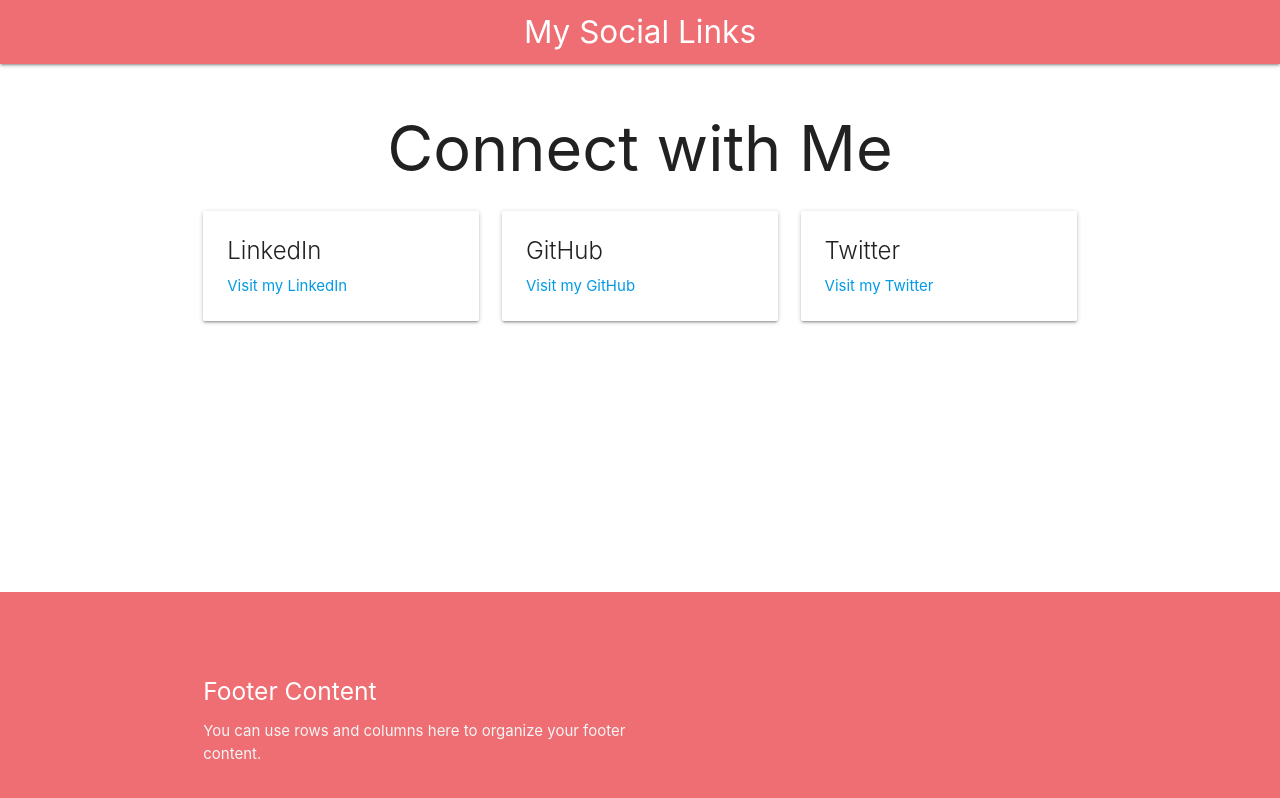
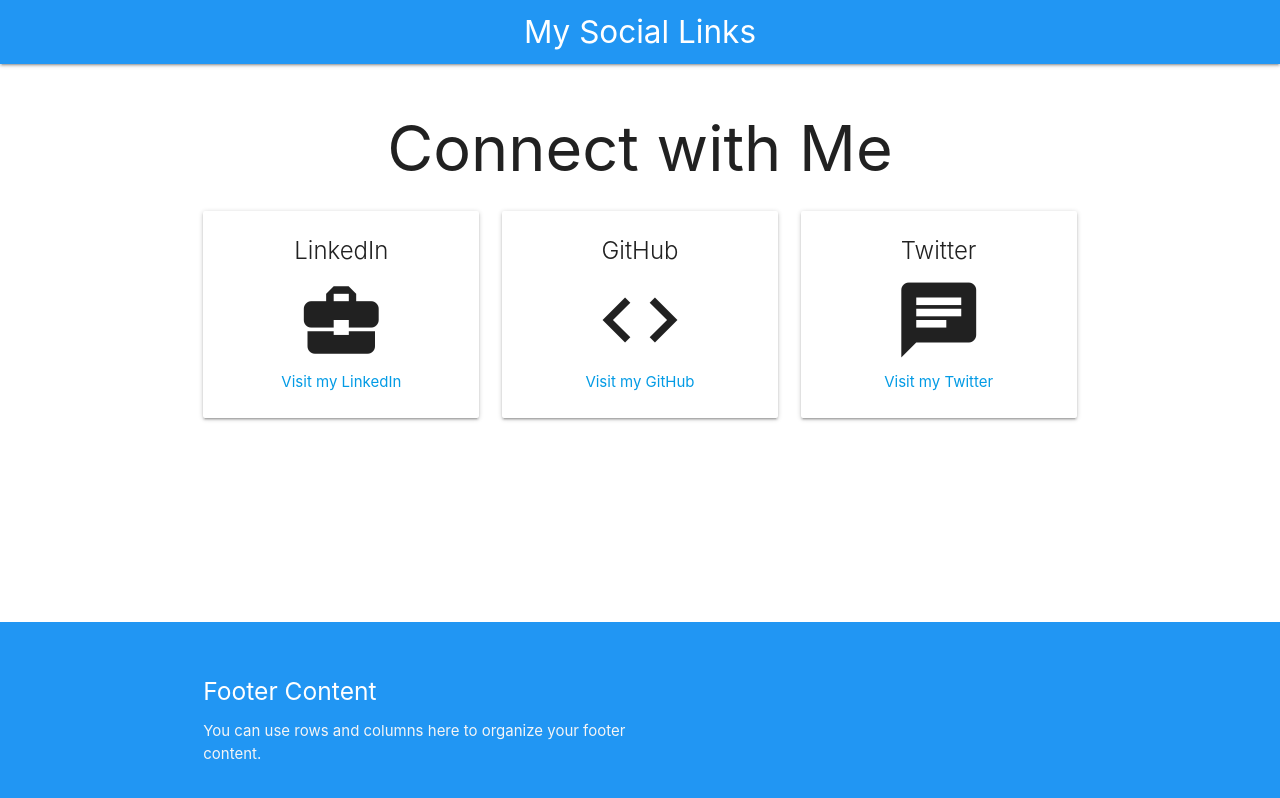
Before and after one commit to iJahangard/portfolio, a plain HTML site: page in2.html in a window 1280 px wide. Drawn offline with nearby package versions, Linux system fonts and the light colour scheme.

Commit message:
Update in2.html

```diff
--- a/in2.html
+++ b/in2.html
@@ -22,11 +22,14 @@
         h1 {
             margin-bottom: 20px;
         }
+        .footer-content {
+            margin-top: 20px;
+        }
     </style>
 </head>
 <body>
     <nav>
-        <div class="nav-wrapper">
+        <div class="nav-wrapper blue">
             <a href="#" class="brand-logo center">My Social Links</a>
         </div>
     </nav>
@@ -36,24 +39,27 @@
             <div class="row">
                 <div class="col s12 m4">
                     <div class="card">
-                        <div class="card-content">
+                        <div class="card-content center-align">
                             <span class="card-title">LinkedIn</span>
+                            <i class="material-icons large">business_center</i>
                             <p><a href="https://www.linkedin.com/in/yourprofile" target="_blank">Visit my LinkedIn</a></p>
                         </div>
                     </div>
                 </div>
                 <div class="col s12 m4">
                     <div class="card">
-                        <div class="card-content">
+                        <div class="card-content center-align">
                             <span class="card-title">GitHub</span>
+                            <i class="material-icons large">code</i>
                             <p><a href="https://github.com/yourprofile" target="_blank">Visit my GitHub</a></p>
                         </div>
                     </div>
                 </div>
                 <div class="col s12 m4">
                     <div class="card">
-                        <div class="card-content">
+                        <div class="card-content center-align">
                             <span class="card-title">Twitter</span>
+                            <i class="material-icons large">chat</i>
                             <p><a href="https://twitter.com/yourprofile" target="_blank">Visit my Twitter</a></p>
                         </div>
                     </div>
@@ -61,8 +67,8 @@
             </div>
         </div>
     </main>
-    <footer class="page-footer">
-        <div class="container">
+    <footer class="page-footer blue">
+        <div class="container footer-content">
             <div class="row">
                 <div class="col l6 s12">
                     <h5 class="white-text">Footer Content</h5>
```
